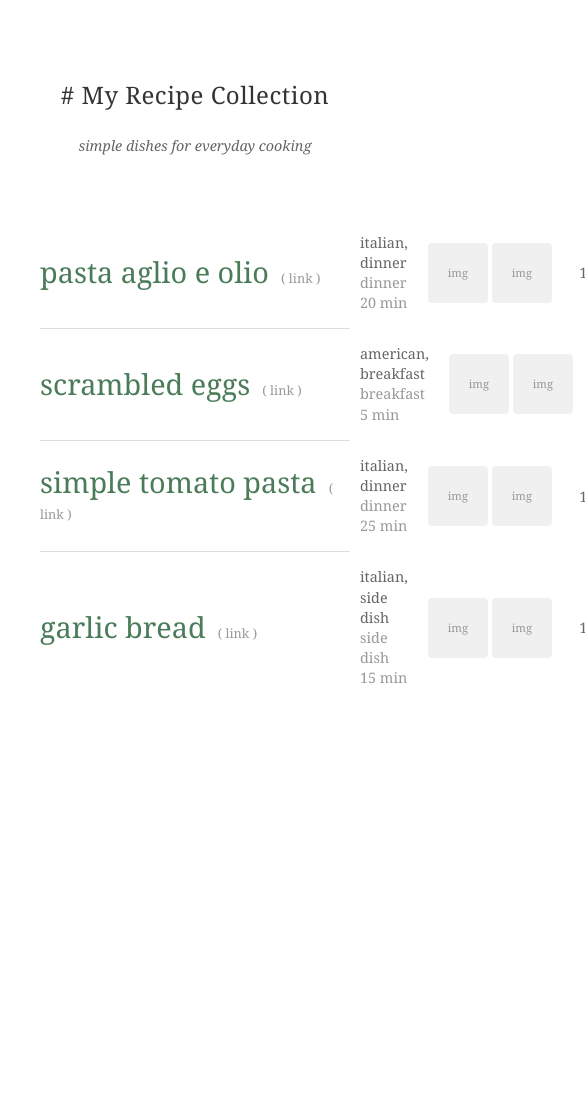
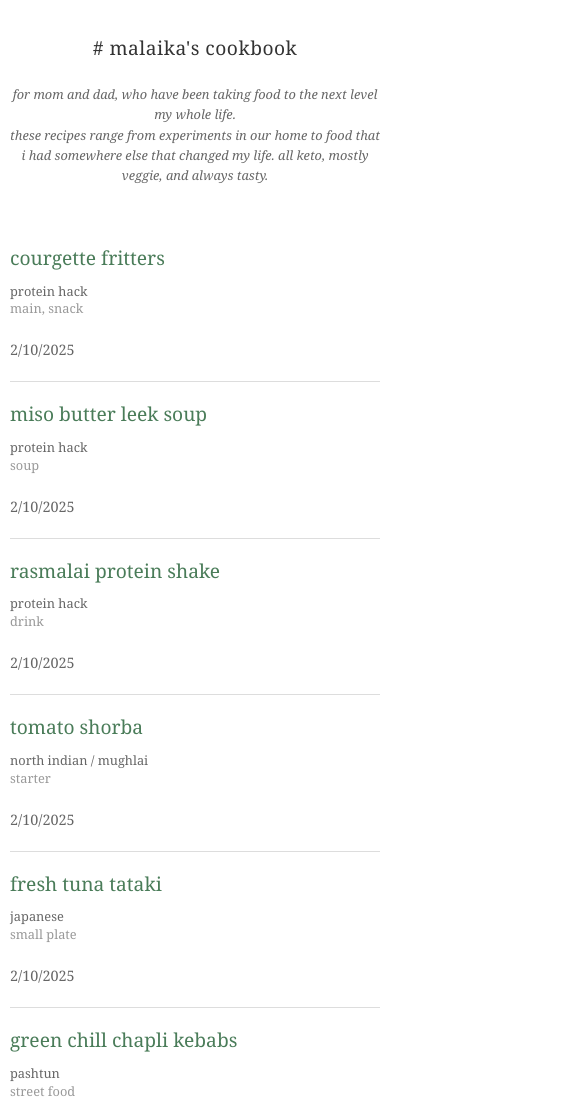
Before and after one commit to malaikaaiyar/recipes-site, an Astro site: page / in a window 390 px wide. Shown: the top 1104 px of the page, 585 px wide, since content can reach past the window. Before the commit the page ends 844 px from the top, so only its background shows below. Built offline with nearby package versions, Linux system fonts and the light colour scheme; Astro itself is replaced by a stand-in of ours.

Commit message:
add recipes

```diff
--- /dev/null
+++ b/src/data/recipes.ts
@@ -0,0 +1,127 @@
+export interface Recipe {
+  slug: string;
+  name: string;
+  description: string;
+  cuisine: string;
+  type: string;
+  date: string;
+  ingredients: string[];
+  instructions: string;
+  images: string[];
+}
+
+export const recipes: Recipe[] = [
+  {
+    slug: "courgette-fritters",
+    name: "courgette fritters",
+    description: "crispy green fritters that pack 50 grams of protein per serving. a evening snack, or a daily driver for hard days. it comes together in like 15 minutes! courgette can be replaced with other greens too.",
+    cuisine: "protein hack",
+    type: "main, snack",
+    date: "2/10/2025",
+    ingredients: [
+      "1-2 eggs",
+      "1 scoop soy protein isolate powder (i like bulk powders)",
+      "1/2 courgette grated",
+      "salt, pepper, herbs (i like dill)",
+      "a bit of grated cheddar cheese or perhaps some spinach",
+      "vegetable/avocado oil",
+      "greek yoghurt",
+      "mint",
+      "your chilli sauce of choice (i like maggi hot & sweet)"
+    ],
+    instructions: "Grate half a courgette. Soak in a bowl with a bit of salt for 5-10 minutes. Squeeze out the excess water. Mix in the two eggs, then mix in the soy protein powder. Add all seasonings and/or cheese/herbs/spinach. <br> Heat a non stick pan with a few tablespoons of oil. Form flat fritter-shaped patties of the dough on the pan (by spooning the dough onto the pan and pressing). Cook until golden brown. <br> Mix chopped mint into the greek yoghurt, with a sprinkle of flaky salt. Serve the fritters with the yoghurt sauce and chilli sauce on the side.",
+    images: []
+  },
+  {
+    slug: "leek-soup",
+    name: "miso butter leek soup",
+    description: "buttery grilled leeks, blended into a creamy soup with silken tofu for 20 grams of protein",
+    cuisine: "protein hack",
+    type: "soup",
+    date: "2/10/2025",
+    ingredients: [
+      "silken tofu",
+      "leeks",
+      "butter",
+      "miso"
+    ],
+    instructions: "Slice and grill the leeks in butter until brown, add in a little miso. Blend all the ingredients together... so easy!",
+    images: []
+  },
+  {
+    slug: "rasmalai-protein",
+    name: "rasmalai protein shake",
+    description: "a protein shake that tastes like the sweet milk in rasmalai.",
+    cuisine: "protein hack",
+    type: "drink",
+    date: "2/10/2025",
+    ingredients: [
+      "your favourite vanilla protein shake (I mix Bulk powder's plain whey isolate + Premier Protein's vanilla)",
+      "milk/water to mix",
+      "cardamom powder",
+      "ground pistachios / cashews"
+    ],
+    instructions: "Literally just shake everything up together.",
+    images: []
+  },
+  {
+    slug: "shorba",
+    name: "tomato shorba",
+    description: "warming spicy fresh tomato soup, brought to India by the Mughals from Persia.",
+    cuisine: "north indian / mughlai",
+    type: "starter",
+    date: "2/10/2025",
+    ingredients: [
+      "ripe sweet tomatoes",
+      "garam masala, kashmiri red chilli powder, amchoor, cumin, black pepper, salt",
+      "garlic, ginger",
+      "fresh coriander",
+      "salted butter"
+    ],
+    instructions: "In a large heavy pot, fry the garlic and ginger in a bit of oil quickly. Then add in the tomatoes, quartered, and cook until they're jammy and falling apart. Add all the spices and cook for a few more minutes. Then blend everything together. Serve by topping with chopped coriander and a small chunk of salted  butter.",
+    images: []
+  },
+  {
+    slug: "tataki",
+    name: "fresh tuna tataki",
+    description: "lightly seared fish in a citrus sauce. this recipe is adapted from the dish at my favourite restaurant, Takagiya. can use salmon and probably other fish too.",
+    cuisine: "japanese",
+    type: "small plate",
+    date: "2/10/2025",
+    ingredients: [
+      "yellowfin tuna (sashimi grade)",
+      "ponzu sauce",
+      "ginger, grated with the juice",
+      "mirin",
+      "toasted white sesame seeds",
+      "soy sauce",
+      "grated radish, sprouts, and/or spring onions sliced thinly to garnish",
+    ],
+    instructions: "Mix the sauce ingredients together. Ponzu forms most of the sauce, then add soy sauce, mirin, and ginger to taste. Sear the tuna on all sides for just 30 seconds to 1 minute. Slice into thin pieces with a sharp knife. Pour the sauce over, plate with all the garnishes.",
+    images: []
+  },
+  {
+    slug: "chapli",
+    name: "green chill chapli kebabs",
+    description: "a traditional street food, fragrant minced meat kebabs. 'chaprikh' means flat: these kebabs are pressed flat. usually beef or mutton. i like to use chicken mince, but any minced protein will do!",
+    cuisine: "pashtun",
+    type: "street food",
+    date: "2/10/2025",
+    ingredients: [
+      "minced chicken (or other protein)",
+      "green chilli",
+      "garlic",
+      "ginger",
+      "coriander powder",
+      "fresh coriander",
+      "kalonji (onion seeds)",
+      "red onions"
+    ],
+    instructions: "Finely chop the green chilli, garlic, ginger, coriander. Mix all the ingredients, except the onions, in a bowl. In a hot flat pan with oil, make 'chapli' shaped kebabs by scooping the mince onto the pan and spreading it out flat. Cook on both sides until browned / 74°C. Serve with sliced raw onion on the side.",
+    images: []
+  }
+];
+
+export function getRecipeBySlug(slug: string): Recipe | undefined {
+  return recipes.find(recipe => recipe.slug === slug);
+}
--- a/src/pages/index.astro
+++ b/src/pages/index.astro
@@ -1,53 +1,17 @@
 ---
-const recipes = [
-  {
-    slug: "pasta-aglio-olio",
-    name: "pasta aglio e olio",
-    cuisine: "italian",
-    type: "dinner",
-    time: "20 min",
-    date: "19/01/2025",
-    images: ["pasta1.jpg", "pasta2.jpg"]
-  },
-  {
-    slug: "scrambled-eggs",
-    name: "scrambled eggs",
-    cuisine: "american",
-    type: "breakfast",
-    time: "5 min",
-    date: "18/01/2025",
-    images: ["eggs1.jpg", "eggs2.jpg"]
-  },
-  {
-    slug: "tomato-pasta",
-    name: "simple tomato pasta",
-    cuisine: "italian",
-    type: "dinner",
-    time: "25 min",
-    date: "17/01/2025",
-    images: ["tomato1.jpg", "tomato2.jpg"]
-  },
-  {
-    slug: "garlic-bread",
-    name: "garlic bread",
-    cuisine: "italian",
-    type: "side dish",
-    time: "15 min",
-    date: "16/01/2025",
-    images: ["bread1.jpg", "bread2.jpg"]
-  }
-];
+import { recipes } from '../data/recipes.ts';
 ---
 
 <html>
 <head>
-  <title>My Recipes</title>
+  <title>malaika's cookbook</title>
+  <meta name="viewport" content="width=device-width, initial-scale=1.0">
   <style>
     body {
       font-family: Georgia, serif;
       max-width: 1200px;
       margin: 0 auto;
-      padding: 60px 40px;
+      padding: 60px 20px;
       line-height: 1.6;
       color: #333;
       background: #fff;
@@ -82,24 +46,20 @@ const recipes = [
     }
     .recipe-name {
       flex: 1;
-      min-width: 300px;
     }
     .recipe-name a {
+      transition: filter 0.3s ease;
       text-decoration: none;
       color: #4a7c59;
-      font-size: 1.8rem;
       font-weight: normal;
       line-height: 1.2;
+      font-size: 2rem;
     }
     .recipe-name a:hover {
-      text-decoration: underline;
-    }
-    .recipe-name .link-indicator {
-      color: #999;
-      font-size: 0.8rem;
-      margin-left: 8px;
+      filter: blur(2px);
     }
     .recipe-meta {
+      margin-left: 20px;
       flex: 1;
       color: #666;
       font-size: 0.9rem;
@@ -111,14 +71,14 @@ const recipes = [
     .recipe-meta .type {
       color: #999;
     }
-    .recipe-meta .time {
-      color: #999;
-    }
     .recipe-images {
+      width: 124px;
+      min-width: 124px;
       display: flex;
       gap: 4px;
     }
-    .recipe-image {
+    .recipe-image img{
+      transition: transform 0.2s ease;
       width: 60px;
       height: 60px;
       background: #f0f0f0;
@@ -135,32 +95,152 @@ const recipes = [
       min-width: 80px;
       text-align: right;
     }
+    .modal {
+      display: none;
+      position: fixed;
+      z-index: 2000;
+      left: 0;
+      top: 0;
+      width: 100%;
+      height: 100%;
+    }
+    .modal-content {
+      position: absolute;
+      top: 50%;
+      left: 50%;
+      transform: translate(-50%, -50%);
+      max-width: 90%;
+      max-height: 90%;
+    }
+    .modal img {
+      width: 100%;
+      height: auto;
+      border-radius: 4px;
+    }
+
+    /* Tablet styles */
+    @media (max-width: 768px) {
+      body {
+        padding: 40px 15px;
+      }
+      .recipe-item {
+        flex-direction: column;
+        align-items: flex-start;
+        gap: 10px;
+        padding: 20px 0;
+      }
+      .recipe-name {
+        min-width: auto;
+        width: 100%;
+      }
+      .recipe-name a {
+        font-size: 1.5rem;
+      }
+      .recipe-meta {
+        margin-left: 0;
+        width: 100%;
+      }
+      .recipe-images {
+        width: 100%;
+        min-width: auto;
+        justify-content: flex-start;
+      }
+      .recipe-date {
+        min-width: auto;
+        text-align: left;
+        width: 100%;
+      }
+    }
+
+    /* Mobile styles */
+    @media (max-width: 480px) {
+      body {
+        padding: 20px 10px;
+      }
+      h1 {
+        font-size: 1.2rem;
+      }
+      .subtitle {
+        font-size: 0.8rem;
+        margin-bottom: 40px;
+      }
+      .recipe-name a {
+        font-size: 1.2rem;
+      }
+      .recipe-meta {
+        font-size: 0.8rem;
+      }
+      .recipe-image {
+        width: 50px;
+        height: 50px;
+        font-size: 0.6rem;
+      }
+      .modal-content {
+        padding: 15px;
+        max-width: 95%;
+        max-height: 95%;
+      }
+    }
+
+    /* Large desktop styles */
+    @media (min-width: 1400px) {
+      body {
+        max-width: 1400px;
+        padding: 80px 40px;
+      }
+      .recipe-name a {
+        font-size: 2.2rem;
+      }
+      .recipe-meta {
+        font-size: 1rem;
+      }
+    }
   </style>
 </head>
 <body>
-  <h1># My Recipe Collection</h1>
-  <p class="subtitle">simple dishes for everyday cooking</p>
+  <h1># malaika's cookbook</h1>
+  <p class="subtitle">for mom and dad, who have been taking food to the next level my whole life. <br> these recipes range from experiments in our home to food that i had somewhere else that changed my life. all keto, mostly veggie, and always tasty.</p>
 
   <ul class="recipe-list">
     {recipes.map(recipe => (
       <li class="recipe-item">
         <div class="recipe-name">
           <a href={`/recipes/${recipe.slug}`}>{recipe.name}</a>
-          <span class="link-indicator">( link )</span>
         </div>
         <div class="recipe-meta">
-          <div class="location">{recipe.cuisine}, {recipe.type}</div>
+          <div class="location">{recipe.cuisine}</div>
           <div class="type">{recipe.type}</div>
-          <div class="time">{recipe.time}</div>
         </div>
         <div class="recipe-images">
           {recipe.images.map(image => (
-            <div class="recipe-image">img</div>
+            <div class="recipe-image" data-image={image}><img src={image} /></div>
           ))}
         </div>
         <div class="recipe-date">{recipe.date}</div>
       </li>
     ))}
   </ul>
+
+  <div id="imageModal" class="modal">
+    <div class="modal-content">
+      <img id="modalImage" src="" alt="">
+    </div>
+  </div>
+
+  <script>
+    const modal = document.getElementById("imageModal");
+    const modalImg = document.getElementById("modalImage");
+
+    document.querySelectorAll(".recipe-image").forEach(img => {
+      img.addEventListener("mouseenter", function() {
+        modal.style.display = "block";
+        modalImg.src = this.getAttribute("data-image");
+      });
+
+      img.addEventListener("mouseleave", function() {
+        modal.style.display = "none";
+      });
+    });
+  </script>
 </body>
 </html>
--- a/src/pages/recipes/[slug].astro
+++ b/src/pages/recipes/[slug].astro
@@ -1,84 +1,18 @@
 ---
+import { recipes, getRecipeBySlug } from '../../data/recipes';
+
 export async function getStaticPaths() {
-  return [
-    { params: { slug: "pasta-aglio-olio" } },
-    { params: { slug: "scrambled-eggs" } },
-    { params: { slug: "tomato-pasta" } },
-    { params: { slug: "garlic-bread" } }
-  ];
+  return recipes.map(recipe => ({
+    params: { slug: recipe.slug }
+  }));
 }
 
 const { slug } = Astro.params;
+const recipe = getRecipeBySlug(slug!);
 
-const recipes: Record<string, { name: string; cuisine: string; type: string; time: string; date: string; ingredients: string[]; instructions: string; images: string[] }> = {
-  "pasta-aglio-olio": {
-    name: "pasta aglio e olio",
-    cuisine: "italian",
-    type: "dinner",
-    time: "20 min",
-    date: "19/01/2025",
-    ingredients: [
-      "400g spaghetti",
-      "6 cloves garlic, thinly sliced",
-      "1/2 cup olive oil",
-      "red pepper flakes",
-      "fresh parsley, chopped",
-      "parmesan cheese"
-    ],
-    instructions: "Boil pasta in salted water until al dente. Meanwhile, heat olive oil in a large pan and add sliced garlic. Cook until golden. Add a splash of pasta water, then the drained pasta. Toss with red pepper flakes, parsley, and parmesan.",
-    images: ["pasta1.jpg", "pasta2.jpg"]
-  },
-  "scrambled-eggs": {
-    name: "scrambled eggs",
-    cuisine: "american",
-    type: "breakfast",
-    time: "5 min",
-    date: "18/01/2025",
-    ingredients: [
-      "3 large eggs",
-      "2 tbsp butter",
-      "salt to taste",
-      "black pepper"
-    ],
-    instructions: "Whisk eggs with salt and pepper. Melt butter in a non-stick pan over low heat. Add eggs and stir constantly with a spatula until creamy and just set. Remove from heat while still slightly wet.",
-    images: ["eggs1.jpg", "eggs2.jpg"]
-  },
-  "tomato-pasta": {
-    name: "simple tomato pasta",
-    cuisine: "italian",
-    type: "dinner",
-    time: "25 min",
-    date: "17/01/2025",
-    ingredients: [
-      "400g pasta",
-      "1 can crushed tomatoes",
-      "3 cloves garlic",
-      "olive oil",
-      "fresh basil",
-      "salt and pepper"
-    ],
-    instructions: "Cook pasta. Heat oil, add minced garlic, then tomatoes. Simmer 10 minutes. Season with salt and pepper. Toss with pasta and fresh basil.",
-    images: ["tomato1.jpg", "tomato2.jpg"]
-  },
-  "garlic-bread": {
-    name: "garlic bread",
-    cuisine: "italian",
-    type: "side dish",
-    time: "15 min",
-    date: "16/01/2025",
-    ingredients: [
-      "1 baguette",
-      "4 cloves garlic, minced",
-      "1/2 cup butter, softened",
-      "fresh parsley",
-      "salt"
-    ],
-    instructions: "Mix butter with minced garlic, parsley, and salt. Slice baguette, spread mixture on each slice. Wrap in foil and bake at 375°F for 15 minutes.",
-    images: ["bread1.jpg", "bread2.jpg"]
-  }
-};
-
-const recipe = recipes[slug];
+if (!recipe) {
+  throw new Error(`Recipe with slug "${slug}" not found`);
+}
 ---
 
 <html>
@@ -117,6 +51,14 @@ const recipe = recipes[slug];
       margin: 30px 0 15px 0;
       letter-spacing: 0.3px;
     }
+    .recipe-description {
+      font-style: italic;
+      color: #666;
+      margin: 20px 0 40px 0;
+      text-align: center;
+      font-size: 0.95rem;
+      line-height: 1.6;
+    }
     .ingredients ul {
       margin: 0;
       padding-left: 20px;
@@ -143,8 +85,8 @@ const recipe = recipes[slug];
       margin: 30px 0;
     }
     .recipe-image {
-      width: 120px;
-      height: 120px;
+      width: 200px;
+      height: 200px;
       background: #f0f0f0;
       border-radius: 8px;
       display: flex;
@@ -152,32 +94,45 @@ const recipe = recipes[slug];
       justify-content: center;
       font-size: 0.8rem;
       color: #999;
+      overflow: hidden;
+    }
+    .recipe-image img {
+      width: 100%;
+      height: 100%;
+      object-fit: cover;
+      border-radius: 8px;
     }
   </style>
 </head>
 <body>
-  <a href="/recipes" class="back-link">← back to recipes</a>
+  <a href="/" class="back-link">back to contents</a>
 
   <h1># {recipe.name}</h1>
+
+  <div class="recipe-description">
+    {recipe.description}
+  </div>
 
   <div class="recipe-meta">
     <div class="meta-item">
       <strong>cuisine:</strong> {recipe.cuisine}
     </div>
     <div class="meta-item">
-      <strong>type:</strong> {recipe.type}
+      <strong>meal:</strong> {recipe.type}
     </div>
-    <div class="meta-item">
+    <!-- <div class="meta-item">
       <strong>time:</strong> {recipe.time}
-    </div>
-    <div class="meta-item">
+    </div> -->
+    <!-- <div class="meta-item">
       <strong>date added:</strong> {recipe.date}
-    </div>
+    </div> -->
   </div>
 
   <div class="recipe-images">
     {recipe.images.map((image: string) => (
-      <div class="recipe-image">img: {image}</div>
+      <div class="recipe-image">
+        <img src={`/${image}`} alt={recipe.name} />
+      </div>
     ))}
   </div>
 
@@ -192,7 +147,7 @@ const recipe = recipes[slug];
 
   <div class="instructions">
     <h3>instructions</h3>
-    <p>{recipe.instructions}</p>
+    <p set:html={recipe.instructions}></p>
   </div>
 </body>
 </html>
--- a/tsconfig.json
+++ /dev/null
@@ -1,3 +0,0 @@
-{
-  "extends": "astro/tsconfigs/strict"
-}
```
Also changed, not shown: 1 other file.
